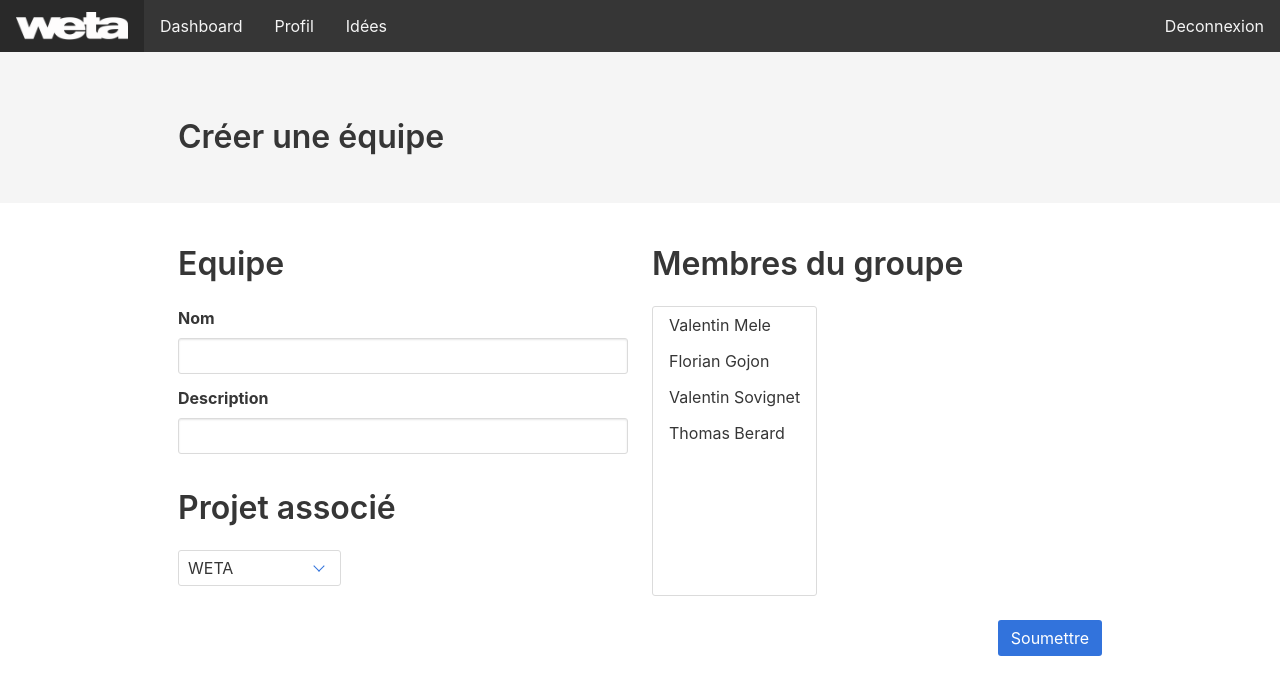
After one commit to sylann/nursequest, a Flask app: page /team/new in a window 1280 px wide. The commit adds this page. Shown: the top 695 px of the page. Run offline with Flask 2, Linux system fonts and the light colour scheme; a user stored in the database is signed in; data comes from the database, SQL or seed files in the repository; both versions use the stored data as it was after the commit.

Commit message:
Merge branch 'dev' of https://github.com/DjiAC/WETA into dev-valentin
# Conflicts:
#	app/templates/_navbar.html

```diff
--- a/app/templates/_navbar.html
+++ b/app/templates/_navbar.html
@@ -1,7 +1,8 @@
 <nav class="navbar is-dark">
     <div class="navbar-brand">
         <a class="navbar-item" href="#">
-        <img src="../static/img/weta.png" alt="WETA : Workshop Enhanced Token Administration" width="112" height="28">
+            <img src="../static/img/weta.png" alt="WETA : Workshop Enhanced Token Administration" width="112"
+                 height="28">
         </a>
 
         <button class="button navbar-burger">
@@ -15,7 +16,7 @@
         <div class="navbar-start">
             {% if session['logged_as'] %}
 
-                {% if session['logged_as']=='student' %}
+                {% if session['logged_as'] =='student' %}
 
                     <a href="{{ url_for('get_student_dashboard') }}" class="navbar-item">Dashboard</a>
 
@@ -37,32 +38,6 @@
             {% endif %}
 
             <a href="{{ url_for('get_ideas') }}" class="navbar-item">Idées</a>
-
-            {% if session['logged_as'] %}
-
-                {% if session['logged_as']=='student' %}
-
-                    <a href="{{ url_for('get_student_dashboard') }}" class="navbar-item">Dashboard</a>
-
-                {% elif session['logged_as']=='speaker' %}
-
-                    <a href="{{ url_for('get_speaker_dashboard') }}"
-                       class="navbar-item">Dashboard</a>
-                    <a href="{{ url_for('get_profile', id=session['uid']) }}" class="navbar-item">Profil</a>
-
-                {% elif session['logged_as']=='main_teacher' %}
-
-                    <a href="{{ url_for('get_mainteacher_dashboard', id=session['uid']) }}" class="navbar-item">Dashboard</a>
-                    <a href="{{ url_for('get_profile', id=session['uid']) }}" class="navbar-item">Profil</a>
-                    <a href="{{ url_for('get_speakers') }}" class="navbar-item">Intervenants</a>
-                    <a href="{{ url_for('get_projects') }}" class="navbar-item">Projets</a>
-                    <a href="{{ url_for('get_teams') }}" class="navbar-item">Equipes</a>
-                {% endif %}
-
-            {% endif %}
-
-            <a href="{{ url_for('get_ideas') }}" class="navbar-item">Idées</a>
-
         </div>
         <div class="navbar-end">
             {% if session['uid'] %}
--- /dev/null
+++ b/app/templates/teams/team-creation.html
@@ -0,0 +1,64 @@
+{% extends '_base.html' %}
+
+{% block content %}
+    {% include '_title.html' %}
+
+    <section class="section">
+        <div class="container">
+
+            <form method="post" action="{{ url_for('create_team') }}"
+                  enctype="multipart/form-data">
+
+                <div class="columns">
+
+                    <div class="column">
+
+                        <h3 class="title is-3">Equipe</h3>
+
+                        <div class="field">
+                            <label class="label">Nom</label>
+                            <div class="control">
+                                <input class="input" type="text" name="name" required>
+                            </div>
+                        </div>
+                        <div class="field">
+                            <label class="label">Description</label>
+                            <div class="control">
+                                <input class="input" type="text" name="description" required>
+                            </div>
+                        </div>
+                        <br>
+                        <h3 class="title is-3">Projet associé</h3>
+                        <div class="select">
+                            <select name="project">
+                                {% for project in data.projects %}
+                                    <option value="{{ project.id }}">{{ project.title }}</option>
+                                {% endfor %}
+                            </select>
+                        </div>
+                    </div>
+
+                    <div class="column">
+                        <h3 class="title is-3">Membres du groupe</h3>
+                        <div class="select is-multiple">
+                            <select multiple size="8" name="users">
+                                {% for student in data.students %}
+                                    <option value="{{ student.id }}">{{ student.user.full_name }}</option>
+                                {% endfor %}
+                            </select>
+                        </div>
+
+
+                    </div>
+                </div>
+                <div class="field is-grouped is-grouped-right">
+                    <div class="field is-grouped">
+                        <div class="control">
+                            <button class="button is-link">Soumettre</button>
+                        </div>
+                    </div>
+                </div>
+            </form>
+        </div>
+    </section>
+{% endblock %}
--- a/app/views/teams.py
+++ b/app/views/teams.py
@@ -1,12 +1,13 @@
 from pprint import pprint
 
-from flask import render_template, request, redirect, url_for
+from flask import render_template, request, redirect, url_for, session
 from sqlalchemy import or_
 from sqlalchemy.exc import IntegrityError
 import datetime
 
 from app import app, db
-from app.models.teams import Team
+from app.models.students import Student
+from app.models.projects import Project
 
 
 @app.route('/teams')
@@ -16,3 +17,25 @@ def get_teams():
         current_route='get_teams',
         title='Liste des équipes'
     )
+
+
+@app.route('/team/new')
+def get_create_team():
+    students = Student.query.filter(Student.id_assigned_team == None, Student.id_user != session['uid']).all()
+    projects = Project.query.all()
+
+    return render_template(
+        'teams/team-creation.html',
+        title='Créer une équipe',
+        data={'students': students,
+              'projects': projects}
+    )
+
+
+@app.route('/team/created', methods=['POST'])
+def create_team():
+    students = request.form.get('users')
+    project = request.form.get('project')
+
+    print(type(students), project)
+    return redirect(url_for('get_login'))
```
Also changed, not shown: app/views/users.py (+6 -5 lines), weta.db. Lines whose indentation alone changed are shown as unchanged.
